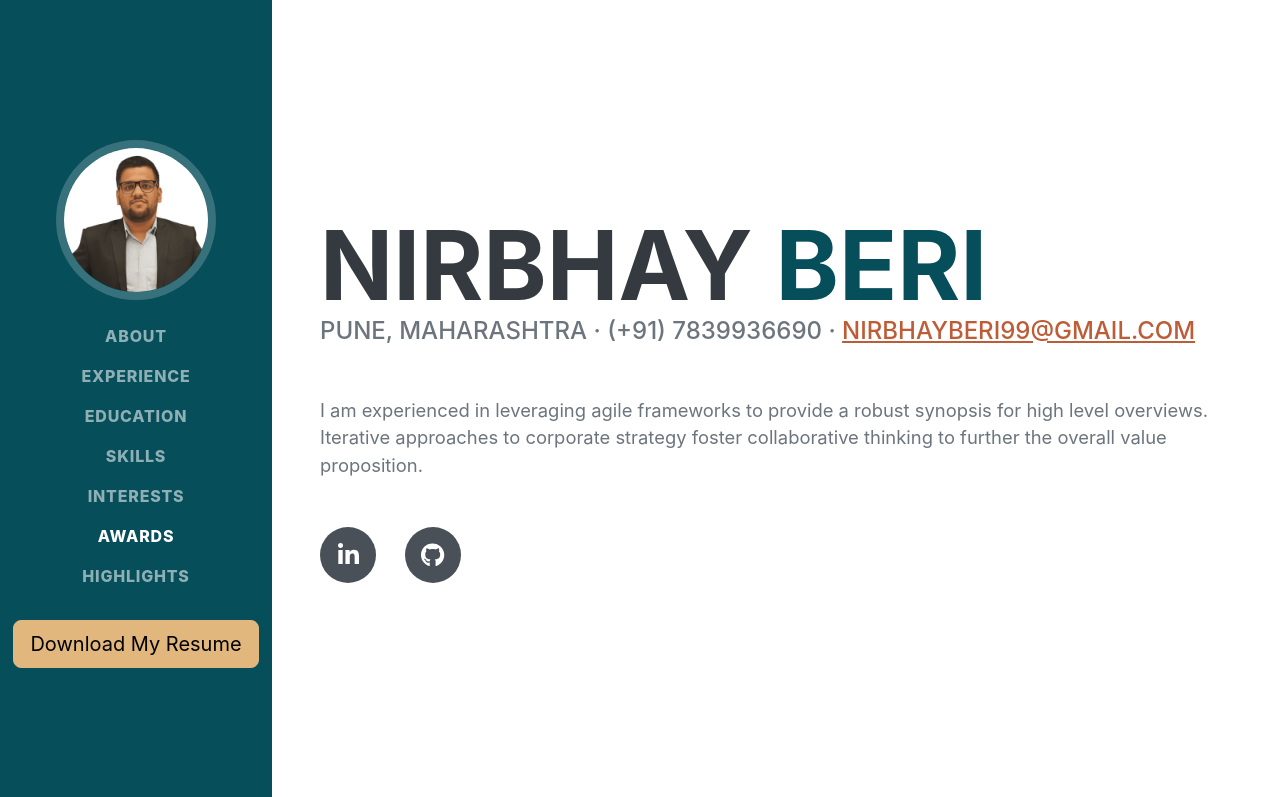
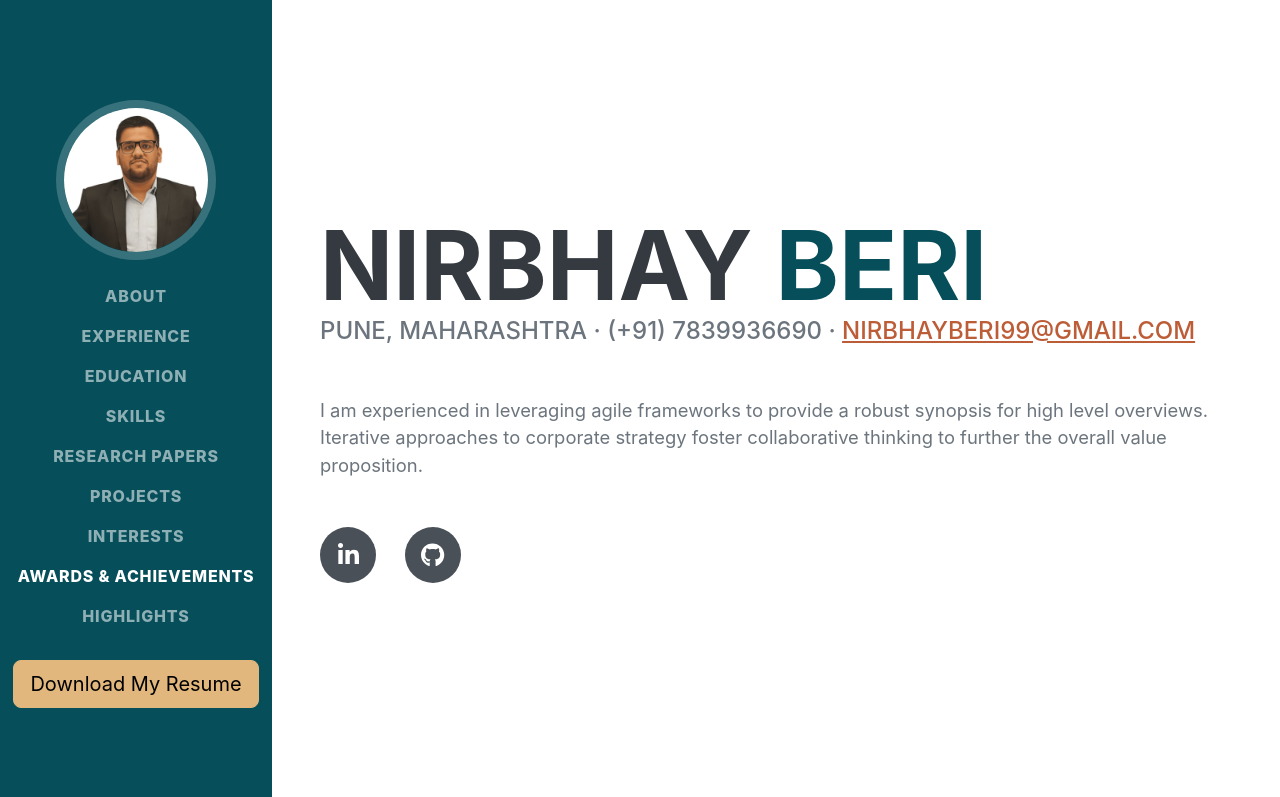
Before and after one commit to Nirbhayberi/nirbhayberi.github.io, a website: page index.html in a window 1280 px wide. Shown: the top 797 px of the page. Drawn offline with nearby package versions, Linux system fonts and the light colour scheme; a web font is replaced by a local one.

Commit message:
Update website content

```diff
--- a/index.html
+++ b/index.html
@@ -29,8 +29,11 @@
                     <li class="nav-item"><a class="nav-link js-scroll-trigger" href="#experience">Experience</a></li>
                     <li class="nav-item"><a class="nav-link js-scroll-trigger" href="#education">Education</a></li>
                     <li class="nav-item"><a class="nav-link js-scroll-trigger" href="#skills">Skills</a></li>
+                    <li class="nav-item"><a class="nav-link js-scroll-trigger" href="#researchpapers">Research Papers</a></li>
+                     <li class="nav-item"><a class="nav-link js-scroll-trigger" href="#Projects">Projects</a></li>
+
                     <li class="nav-item"><a class="nav-link js-scroll-trigger" href="#interests">Interests</a></li>
-                    <li class="nav-item"><a class="nav-link js-scroll-trigger" href="#awards">Awards</a></li>
+                    <li class="nav-item"><a class="nav-link js-scroll-trigger" href="#awards">Awards & Achievements</a></li>
                     <li class="nav-item"><a class="nav-link js-scroll-trigger" href="#Highlights">Highlights</a></li>
 <!-- <li class="nav-item">
     <a class="nav-link" href="assets/resume.pdf" target="_blank" download>
```
